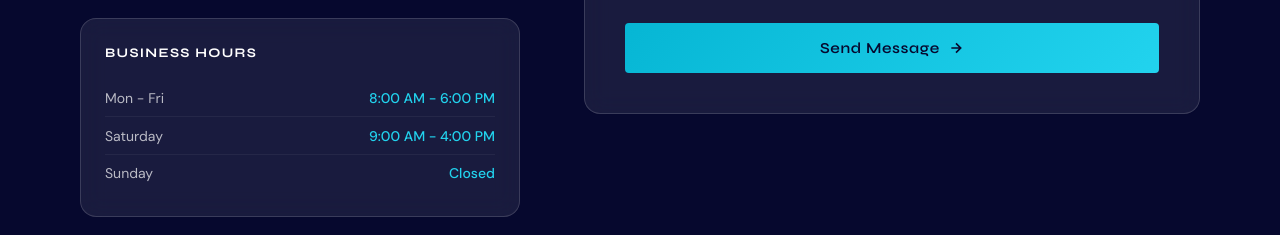
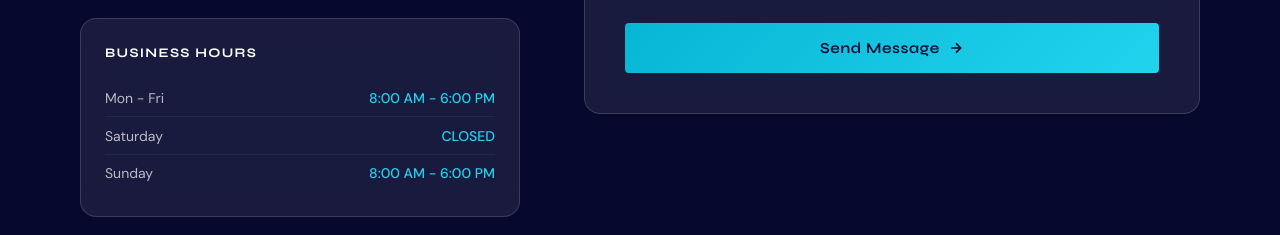
Before and after one commit to charlefurahi/millenium-tech, a Vue app: page /contact in a window 1280 px wide. Shown: the part 1180-1415 px from the top of the page. Built offline with nearby package versions, Linux system fonts and the light colour scheme.

Commit message:
Update hours for Saturday and Sunday

```diff
--- a/src/views/ContactView.vue
+++ b/src/views/ContactView.vue
@@ -213,8 +213,8 @@ const budgets = ['< 50k TZS', '50k-200k', '200k-500k', '500k+']
 
 const hours = [
   { days: 'Mon - Fri', time: '8:00 AM - 6:00 PM' },
-  { days: 'Saturday',  time: '9:00 AM - 4:00 PM' },
-  { days: 'Sunday',    time: 'Closed' },
+  { days: 'Saturday',  time: 'CLOSED' },
+  { days: 'Sunday',    time: '8:00 AM - 6:00 PM' },
 ]
 
 function validate(): boolean {
```
